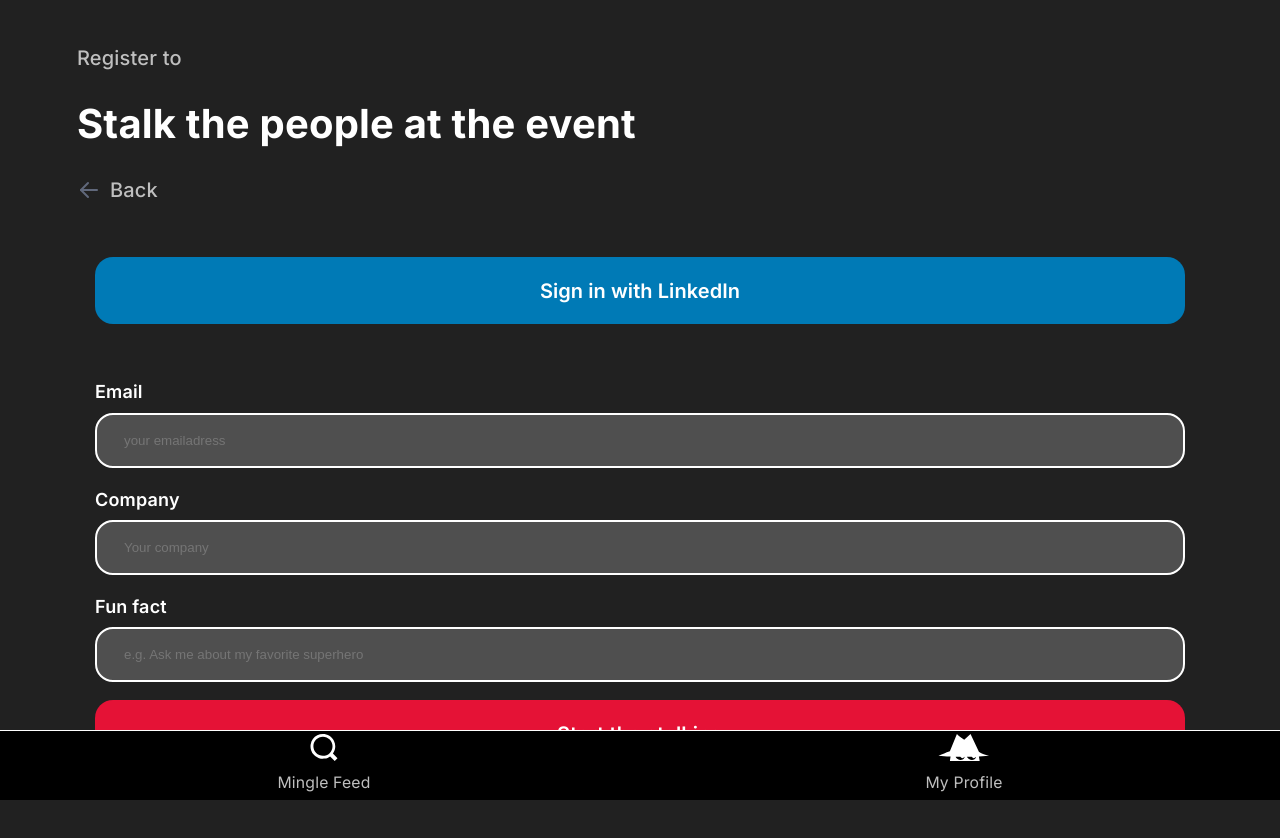
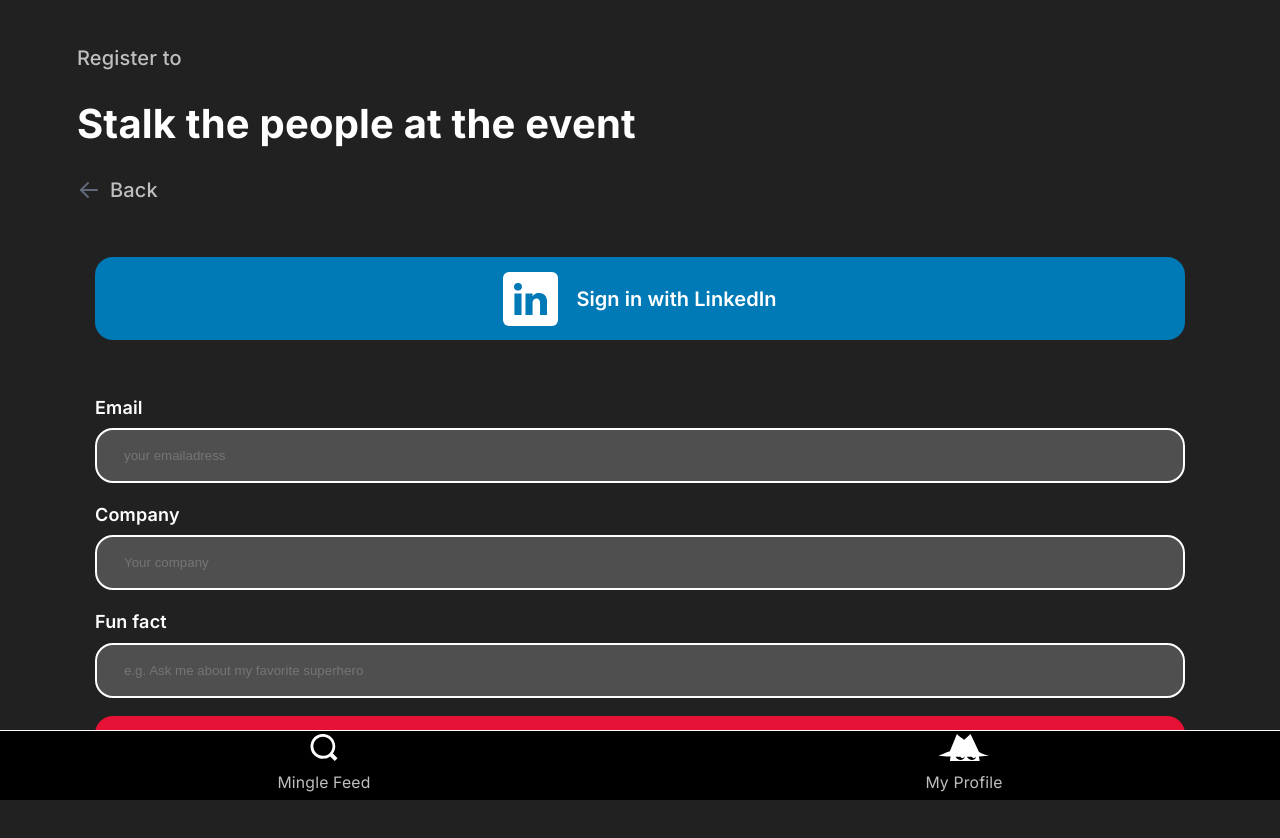
Before and after one commit to BAlmroth/mingel-event, a React (Vite) app: page /create-profile in a window 1280 px wide. Shown: the top 838 px of the page. Built offline with nearby package versions, Linux system fonts and the light colour scheme; no server answers; the database is empty.

Commit message:
added linkedin img

```diff
--- a/src/components/ProfileStartup/CreateProfile.jsx
+++ b/src/components/ProfileStartup/CreateProfile.jsx
@@ -2,6 +2,7 @@ import { useEffect, useState } from "react";
 import Styles from "./CreateProfile.module.css";
 import { PageHeader } from "./StartupHeader";
 import { getInitials } from "../../utils/helpers";
+import linkedIn from "../../assets/linkedIn.svg";
 
 export function CreateProfile() {
   const role = localStorage.getItem("role");
@@ -68,6 +69,7 @@ export function CreateProfile() {
       <form className={Styles.inputInfo} onSubmit={handleSubmit}>
         {!name && (
           <button type="button" className={Styles.linkedinBtn} onClick={handleLinkedInLogin}>
+           <img src={linkedIn} alt="linkedIn logo" />
             Sign in with LinkedIn
           </button>
         )}
--- a/src/components/ProfileStartup/CreateProfile.module.css
+++ b/src/components/ProfileStartup/CreateProfile.module.css
@@ -37,4 +37,9 @@ label {
 .linkedinBtn {
     background-color: #007AB6;
     margin-bottom: 2rem;
+    display: flex;
+    align-items: center;
+    justify-content: center;
+    gap: 1rem;
+    padding: 0.8rem 1rem;
 }
```
Also changed, not shown: src/assets/linkedIn.svg (added).
